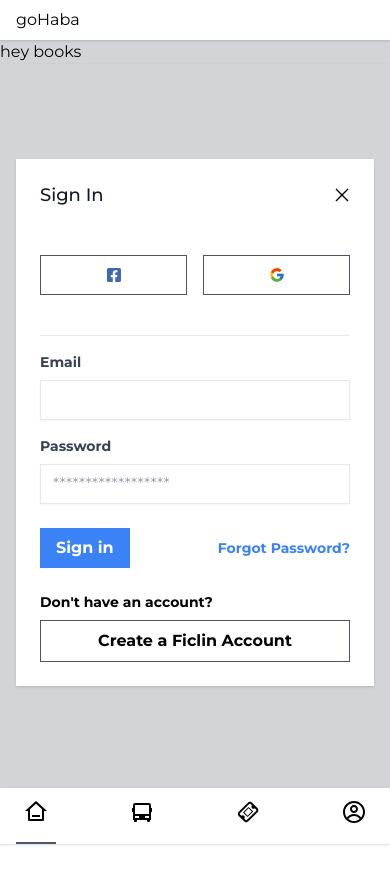
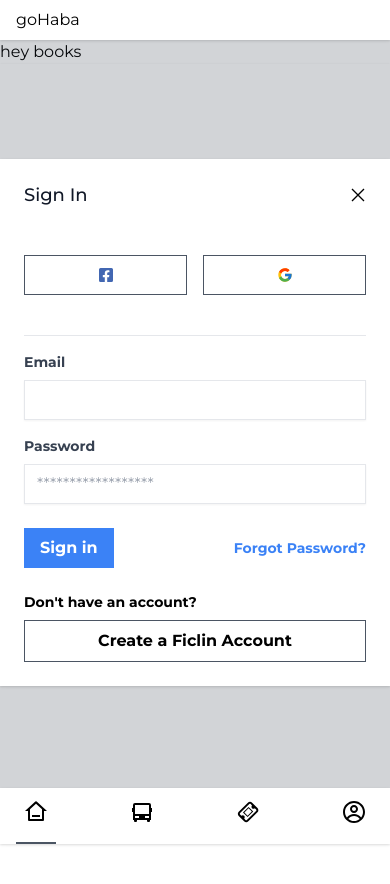
Before and after one commit to dcDalin/gohaba-main, a Next.js app: page / in a window 390 px wide. Both pictures are taken after a click on the button 354 px from the left and 820 px from the top of the page. Shown: the top 884 px of the page. Built offline with nearby package versions, Linux system fonts and the light colour scheme; no server answers; what subscriptions-transport-ws would draw is missing.

Commit message:
Full width modal on mobile

```diff
--- a/components/Modal/index.tsx
+++ b/components/Modal/index.tsx
@@ -19,7 +19,7 @@ const ModalWrapper: FC<IModalProps> = ({
   return (
     <Transition appear show={openModal} as={Fragment}>
       <Dialog as="div" className="fixed inset-0 z-10 overflow-y-auto" onClose={closeModal}>
-        <div className="min-h-screen px-4 text-center">
+        <div className="min-h-screen text-center">
           <Transition.Child
             as={Fragment}
             enter="ease-out duration-300"
```
